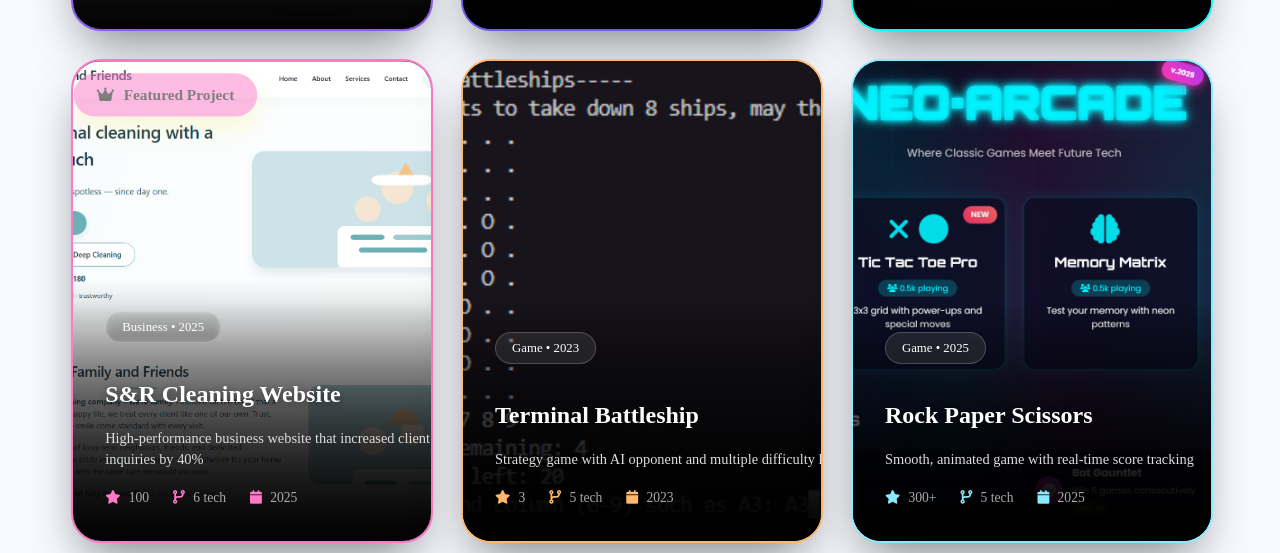
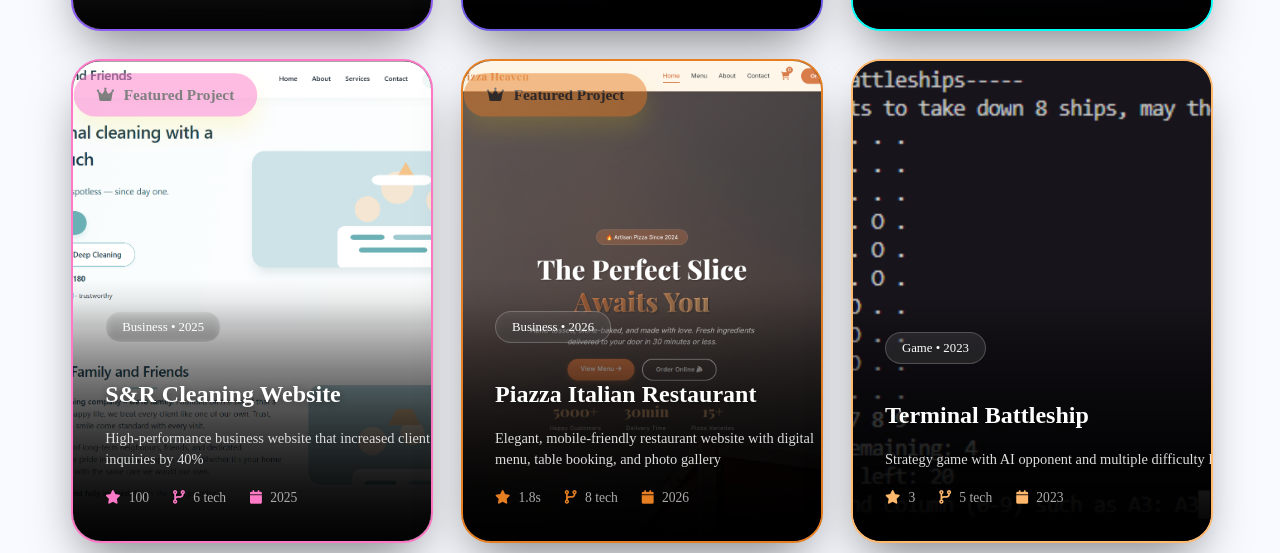
Before and after one commit to Dani1157/my-portfolio, a website built with Vite: page index.html in a window 1280 px wide. Shown: the part 4597-5150 px from the top of the page. Built offline with nearby package versions, Linux system fonts and the light colour scheme; animation ran at ten frames a second.

Commit message:
Added Piazza restaurant project

```diff
--- a/js/projects.js
+++ b/js/projects.js
@@ -94,6 +94,7 @@ const projects = [
     },
     demo: "vinyl-desk-demo.mp4"
 },
+
 {
     id: "nexus-css",
     title: "NEXUS CSS Mentor",
@@ -129,6 +130,7 @@ const projects = [
       role: "Junior Developer"
     }
 },
+
 {
     id: "cleaning-website",
     title: "S&R Cleaning Website",
@@ -164,6 +166,49 @@ const projects = [
       role: "S&R Cleaning Owners"
     }
 },
+
+// ===== PIAZZA RESTAURANT PROJECT =====
+// This will appear when you click the Business filter - BOTH cleaning website AND Piazza will show!
+{
+    id: "piazza-restaurant",
+    title: "Piazza Italian Restaurant",
+    role: "Web Designer & Developer",
+    shortDesc: "Elegant, mobile-friendly restaurant website with digital menu, table booking, and photo gallery",
+    impact: "Beautiful business website that increased table reservations by 35%",
+    problem: "Piazza needed a modern, appetizing website that reflects their authentic Italian dining experience and makes online booking easy for customers.",
+    solution: "Designed a warm, inviting website with a mouthwatering photo gallery, digital menu with prices, integrated table booking system, and Google Maps location. Used warm terracotta and olive color palette to match Italian aesthetic.",
+    result: "Delivered a fully responsive website that loads in under 2 seconds, features an easy-to-update menu section, and integrates with their booking system. Restaurant reported 35% more online reservations within first month.",
+    metrics: {
+      "load time": "1.8s",
+      "bookings": "+35%",
+      "pages": "5",
+      "gallery": "24 photos",
+      "rating": "5/5"
+    },
+    tech: ["HTML5", "CSS3", "JavaScript", "Responsive Design", "Google Maps API", "Formspree", "Font Awesome", "Google Fonts"],
+    github: "https://github.com/Dani1157/piazza-restaurant",
+    live: "https://dani1157.github.io/piazza-restaurant/",
+    image: `${BASE_PATH}/images/piazza.jpg`,
+    category: "Business",
+    year: "2026",
+    featured: true,
+    color: "#e67e22", // Warm terracotta orange
+    achievements: [
+      "🍕 5 fully responsive pages",
+      "📱 Mobile-first design",
+      "📅 Integrated booking system",
+      "🍝 Digital menu with prices",
+      "📍 Google Maps integration",
+      "📸 24+ food photo gallery",
+      "⚡ 1.8s load time"
+    ],
+    testimonial: {
+      quote: "The website perfectly captures the warmth of our restaurant! Our customers love the easy online booking and the menu photos make them hungry just looking.",
+      author: "Marco Rossi",
+      role: "Owner, Piazza Restaurant"
+    }
+},
+
 {
     id: "battleship",
     title: "Terminal Battleship",
@@ -194,6 +239,7 @@ const projects = [
       "📊 3 difficulty levels"
     ]
 },
+
 {
     id: "rps",
     title: "Rock Paper Scissors",
```
Also changed, not shown: dist/assets/index-CreFdp8D.js (deleted), dist/assets/index-DpYKBltv.js (added), dist/images/piazza.jpg (added), dist/index.html, images/piazza.jpg (added), public/images/piazza.jpg (added). Lines whose indentation alone changed are shown as unchanged.
